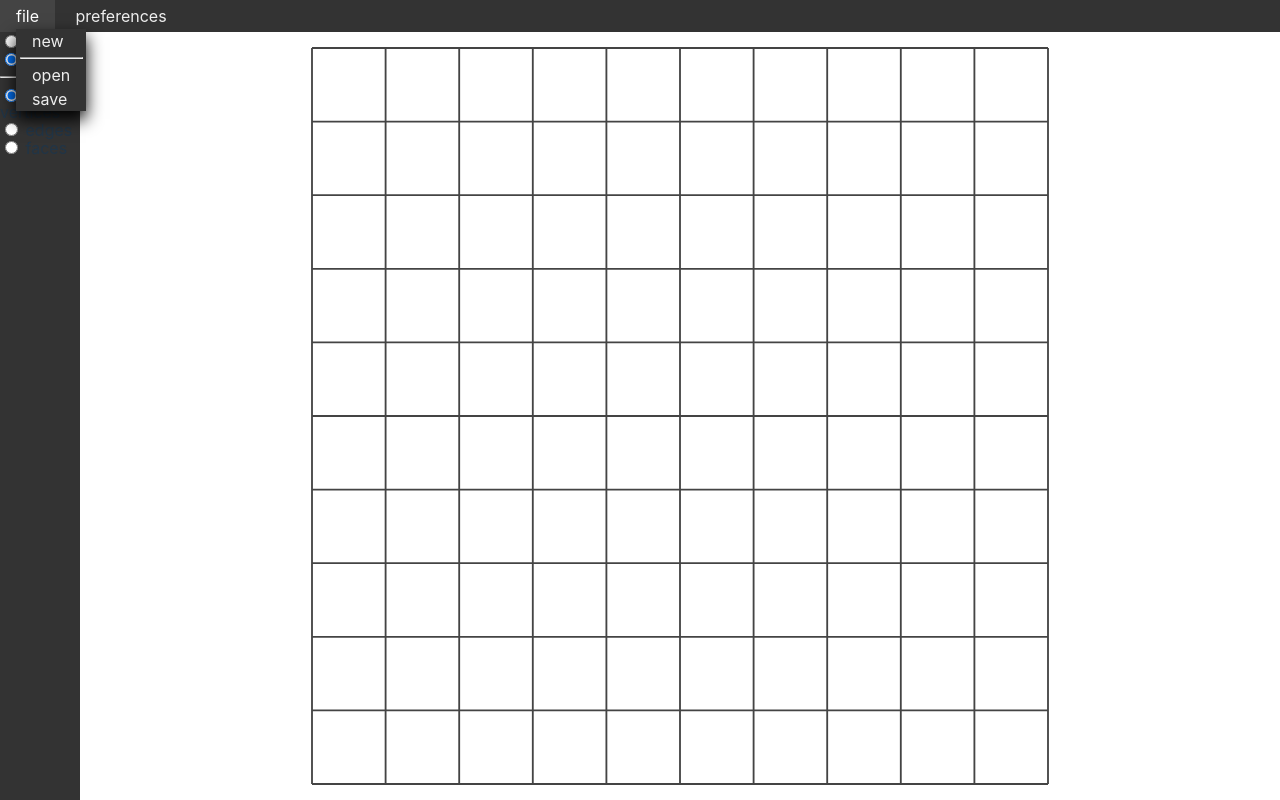
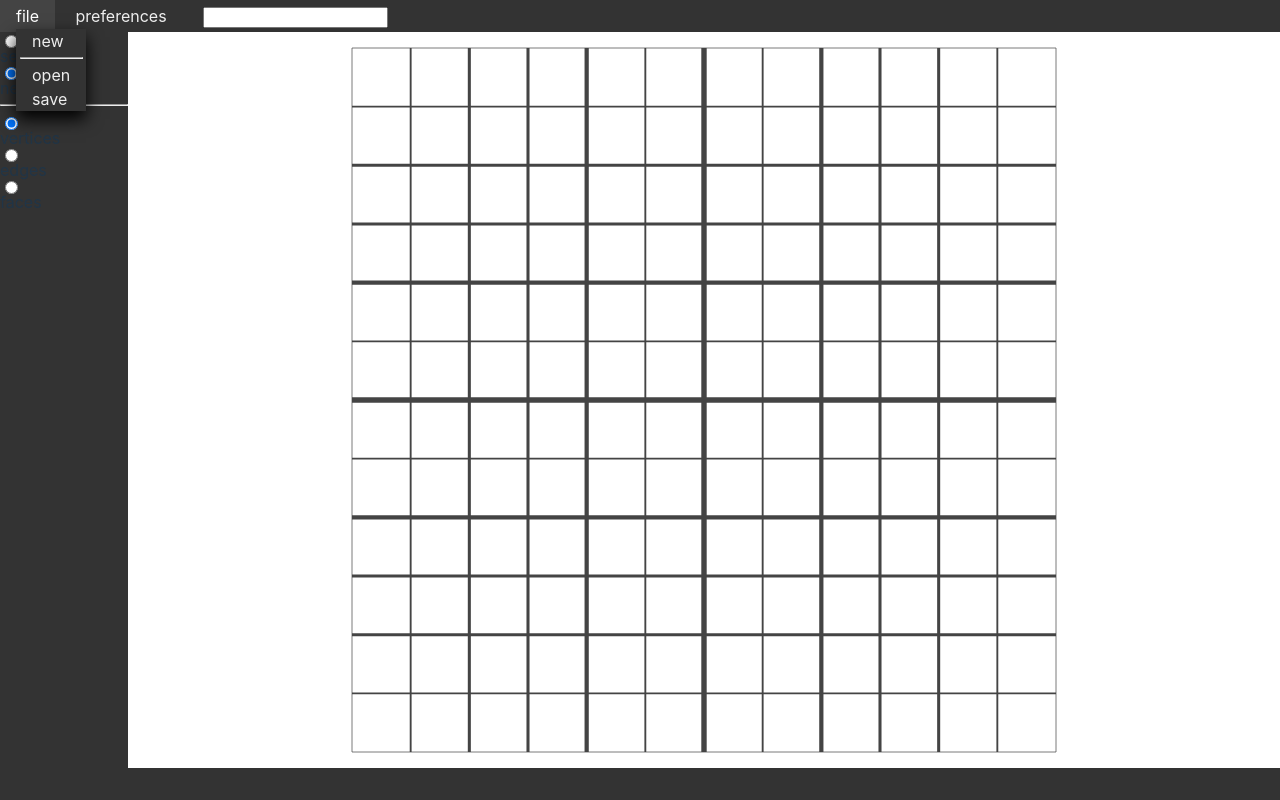
Before and after one commit to rabbit-ear/rabbit-ear-app, a Svelte app: page / in a window 1280 px wide. Built offline with nearby package versions, Linux system fonts and the light colour scheme.

Commit message:
new kernel, process UI, touch to create vertex, move to move it around

```diff
--- a/src/components/App.svelte
+++ b/src/components/App.svelte
@@ -1,20 +1,31 @@
 <script>
 	import Header from "./Header.svelte";
+	import Footer from "./Footer.svelte";
 	import Toolbar from "./Toolbar.svelte";
 	import SVGCanvas from "./Canvas/SVGCanvas.svelte";
-	import GraphManager from "./GraphManager.svelte";
+	import Kernel from "./Kernel.svelte";
 
-	let didPressAt;
+	let press;
+	let move;
+	let release;
+	let keydown;
 </script>
 
 <main>
 	<Header />
 	<div class="body">
 		<Toolbar />
-		<SVGCanvas on:press={didPressAt}/>
+		<SVGCanvas on:press={press} on:move={move} on:release={release} />
 	</div>
-	<GraphManager bind:didPressAt={didPressAt} />
+	<Footer bind:keydown={keydown} />
+	<Kernel
+		bind:press={press}
+		bind:move={move}
+		bind:release={release}
+	/>
 </main>
+
+<!-- <svelte:window on:keydown={keydown} /> -->
 
 <style>
 	main {
@@ -24,6 +35,6 @@
 	.body {
 		display: flex;
 		flex-direction: row;
-		height: calc(100vh - 2rem);
+		height: calc(100vh - 4rem);
 	}
 </style>
--- a/src/components/Canvas/GridLayer.svelte
+++ b/src/components/Canvas/GridLayer.svelte
@@ -1,12 +1,45 @@
 <script>
 	import { viewBox } from "../../stores/app.js";
+
+	let factors = [{}, {}];
+	$: {
+		const size = [$viewBox[2], $viewBox[3]];
+		factors = Array.from(Array(2)).map((_, dim) => {
+			const result = Array(size[dim] + 1).fill(0);
+			Array.from(Array(size[dim]))
+				.map((_, i) => i)
+				.map(i => ({ i, n: size[dim] / i }))
+				.filter(el => el.n == parseInt(el.n, 10))
+				.map(el => el.i)
+				.forEach(i => {
+					let n = i;
+					while (n < size[dim]) {
+						result[n] += 1;
+						n += i;
+					}
+				});
+				return result;
+		});
+	}
 </script>
 
 <g class="grid" stroke-width={Math.max($viewBox[2], $viewBox[3]) / 400}>
 	{#each Array.from(Array($viewBox[2] + 1)).map((_, i) => i + $viewBox[0]) as x}
-		<line x1={x} y1={$viewBox[1]} x2={x} y2={$viewBox[1] + $viewBox[3]} />
+		<line
+			x1={x}
+			y1={$viewBox[1]}
+			x2={x}
+			y2={$viewBox[1] + $viewBox[3]}
+			stroke-width={$viewBox[2] * 0.001 + factors[0][x] * 0.02}
+		/>
 	{/each}
 	{#each Array.from(Array($viewBox[3] + 1)).map((_, i) => i + $viewBox[1]) as y}
-		<line x1={$viewBox[0]} y1={y} x2={$viewBox[0] + $viewBox[2]} y2={y} />
+		<line
+			x1={$viewBox[0]}
+			y1={y}
+			x2={$viewBox[0] + $viewBox[2]}
+			y2={y}
+			stroke-width={$viewBox[2] * 0.001 + factors[1][y] * 0.02}
+		/>
 	{/each}
 </g>
--- a/src/components/Canvas/SVGCanvas.svelte
+++ b/src/components/Canvas/SVGCanvas.svelte
@@ -10,23 +10,25 @@
 
 	const dispatch = createEventDispatcher();
 
-	const formatEvent = (e) => ({
-		...e,
+	const formatMouseEvent = (e) => ({
+		// ...e,
+		buttons: e.buttons,
 		point: convertToViewBox(findInParents(e.target, "svg"), e.x, e.y),
 	});
 
-	const onMouseDown = (e) => dispatch("press", formatEvent(e));
-	const onMouseMove = (e) => dispatch("move", formatEvent(e));
-	const onMouseUp = (e) => dispatch("release", formatEvent(e));
+	const mousedown = (e) => dispatch("press", formatMouseEvent(e));
+	const mousemove = (e) => dispatch("move", formatMouseEvent(e));
+	const mouseup = (e) => dispatch("release", formatMouseEvent(e));
 </script>
 
 <div>
 	<svg
 		xmlns="http://www.w3.org/2000/svg"
 		viewBox={$viewBox.join(" ")}
-		on:mousedown={onMouseDown}
-		on:mousemove={onMouseMove}
-		on:mouseup={onMouseUp}>
+		on:mousedown={mousedown}
+		on:mousemove={mousemove}
+		on:mouseup={mouseup}
+	>
 		<GridLayer />
 		<GraphLayer />
 	</svg>
--- /dev/null
+++ b/src/components/Footer.svelte
@@ -0,0 +1,45 @@
+<script>
+	import { onKeyDown } from "../stores/ui.js";
+
+	let textareaValue = "";
+
+	export const keydown = (e) => {
+		e.preventDefault();
+		onKeyDown(e);
+		switch (e.keyCode) {
+		case 13: textareaValue = ""; break;
+		default: break;
+		}
+	};
+</script>
+
+<div>
+	<textarea
+		bind:value={textareaValue}
+		autocomplete="off"
+		autocorrect="off"
+		rows="1"
+	/>
+</div>
+
+<style>
+	div {
+		height: 2rem;
+		display: flex;
+		flex-direction: column;
+	}
+	textarea {
+		height: 100%;
+		resize: none;
+		border: 1px solid transparent;
+		color: #ddd;
+		outline-color: transparent;
+		background-color: #333;
+	}
+	textarea:focus {
+		outline: none !important;
+		border: 1px solid #17c;
+		outline-color: transparent;
+		background-color: #222;
+	}
+</style>
--- a/src/components/GraphManager.svelte
+++ /dev/null
@@ -1,14 +0,0 @@
-<script>
-	import { graph } from "../stores/graph.js";
-
-	export const didPressAt = (e) => {
-		const { point } = e.detail;
-		const vertices_coords = $graph.vertices_coords;
-		vertices_coords.push(point);
-		$graph = {
-			...$graph,
-			vertices_coords,
-		}
-		console.log("Graph", $graph);
-	};
-</script>
--- a/src/components/Header.svelte
+++ b/src/components/Header.svelte
@@ -2,9 +2,16 @@
 	import {
 		darkMode,
 	} from "../stores/app.js";
+	import { current } from "../stores/ui.js";
+
 	const saveFile = () => {};
 	const newFile = () => {};
 	const clickDarkMode = () => { $darkMode = !$darkMode; };
+	const formatPoint = (p) => p
+		.map(n => {
+			const integer = parseInt(n);
+			return integer === n ? n : n.toFixed(4)
+		}).join(", ");
 </script>
 
 	<nav>
@@ -23,6 +30,9 @@
 						<button on:click={clickDarkMode}>dark mode</button>
 					</li>
 				</ul>
+			</li>
+			<li>
+				<input type="text" readonly value={$current ? formatPoint($current) : ""} >
 			</li>
 		</ul>
 	</nav>
--- /dev/null
+++ b/src/components/Kernel.svelte
@@ -0,0 +1,76 @@
+<script>
+	import { tool } from "../stores/app.js";
+	import {
+		graph,
+		metadata,
+	} from "../stores/graph.js";
+	import {
+		keyboard,
+		presses,
+		releases,
+		moves,
+		current,
+	} from "../stores/ui.js";
+
+	const newVertex = (eventType) => {
+		switch (eventType) {
+		case "press":
+			// add vertex
+			const newestVertex = $graph.vertices_coords.length;
+			$metadata = { ...$metadata, newestVertex };
+			$graph.vertices_coords.push($current);
+			$graph = { ...$graph };
+			break;
+		case "move":
+			if (!($metadata.newestVertex < $graph.vertices_coords.length)) { break; }
+			$graph.vertices_coords[$metadata.newestVertex] = $current;
+			$graph = { ...$graph };
+			// move most recently added vertex.
+			break;
+		case "release":
+			break;
+		}
+	};
+
+	const processTool = (eventType) => {
+		switch ($tool) {
+		case "select": break;
+		case "newVertex": return newVertex(eventType);
+		default: break;
+		}
+	};
+
+	export const press = (e) => {
+		const { point } = e.detail;
+		$presses.push(point);
+		// console.log("point", point);
+		return processTool("press");
+	};
+
+	export const move = (e) => {
+		const { point, buttons } = e.detail;
+		$current = point;
+		if (!buttons) { return; }
+		$moves.push(point);
+		// console.log("point", point);
+		return processTool("move");
+	};
+
+	export const release = (e) => {
+		const { point } = e.detail;
+		$releases.push(point);
+		// console.log("point", point);
+		return processTool("release");
+	};
+
+	// export const didPressAt = (e) => {
+	// 	const vertices_coords = $graph.vertices_coords;
+	// 	vertices_coords.push(point);
+	// 	$graph = {
+	// 		...$graph,
+	// 		vertices_coords,
+	// 	}
+	// 	console.log("Graph", $graph);
+	// };
+
+</script>
--- a/src/components/Toolbar.svelte
+++ b/src/components/Toolbar.svelte
@@ -1,30 +1,41 @@
 <script>
+import {
+	tool,
+	selectElement,
+} from "../stores/app.js";
 
 </script>
 
 <div class="toolbar">
-	<div>
-		<input type="radio" name="tool" value="select" checked/>
+	<div class="column">
+		<input type="radio" name="tool" bind:group={$tool} value={"select"} />
 		<label for="select">select</label>
-		<input type="radio" name="tool" value="modify" checked/>
-		<label for="modify">modify</label>
+		<input type="radio" name="tool" bind:group={$tool} value={"newVertex"} />
+		<label for="modify">new vertex</label>
 	</div>
+
 	<hr />
-	<div>
-		<input type="radio" name="VEF" value="vertices" checked/>
+
+	<div class="column">
+		<input type="radio" name="VEF" bind:group={$selectElement} value="vertex" />
 		<label for="vertices">vertices</label>
 
-		<input type="radio" name="VEF" value="edges" />
+		<input type="radio" name="VEF" bind:group={$selectElement} value="edge" />
 		<label for="edges">edges</label>
 
-		<input type="radio" name="VEF" value="faces" />
+		<input type="radio" name="VEF" bind:group={$selectElement} value="face" />
 		<label for="faces">faces</label>
 	</div>
 </div>
 
 <style>
 	.toolbar {
-		flex: 0 1 5rem;
+		flex: 0 1 8rem;
 		background-color: #333;
 	}
+	.column {
+		display: flex;
+		flex-direction: column;
+		align-items: start;
+	}
 </style>
--- a/src/stores/app.js
+++ b/src/stores/app.js
@@ -1,11 +1,13 @@
 import { writable } from "svelte/store";
 
-// the rendering style: "foldedForm" or "creasePattern"
-export const viewClass = writable("creasePattern");
+export const tool = writable("newVertex");
+
+export const selectElement = writable("vertex");
 
 export const darkMode = writable(true);
 
 // stroke width of the crease edges
 export const strokeWidth = writable(0.0025);
 
-export const viewBox = writable([0, 0, 10, 10]);
+// export const viewBox = writable([0, 0, 16, 16]);
+export const viewBox = writable([0, 0, 12, 12]);
--- a/src/stores/graph.js
+++ b/src/stores/graph.js
@@ -9,3 +9,21 @@ const makeEmptyGraph = () => ({
 })
 
 export const graph = writable(makeEmptyGraph());
+
+export const metadata = writable({
+	newestVertex: undefined, // {number} index in vertices_coords.
+});
+
+// operations that should modify the graph
+
+export const planarize = () => {
+
+};
+
+export const addVertex = (point) => {
+
+};
+
+export const addEdgeBetweenVertices = (vertices) => {
+
+};
--- /dev/null
+++ b/src/stores/ui.js
@@ -0,0 +1,33 @@
+import { writable } from "svelte/store";
+
+// data stores
+// prefer if you do not write to these directly, use event handlers below.
+
+// a hash lookup of every keyboard key currently being pressed
+// where the dictionary keys are the ______ (key characters?)
+export const keyboard = writable({});
+
+// every touch input
+export const presses = writable([]); // {number[][]} array of points
+export const moves = writable([]); // {number[][]} array of points
+export const releases = writable([]); // {number[][]} array of points
+export const current = writable(undefined); // {number[]} point
+
+// event handlers
+// these should be called, these will modify the data stores above.
+
+// touchpad or mouse
+export const onPress = (e) => {};
+export const onRelease = (e) => {};
+export const onMove = (e) => {};
+
+// keyboard
+export const onKeyDown = (e) => {
+	switch (e.keyCode) {
+	// return key
+	case 13: exec(e.target.value); break;
+	default: break;
+	}
+};
+
+export const onKeyUp = (e) => {};
```
